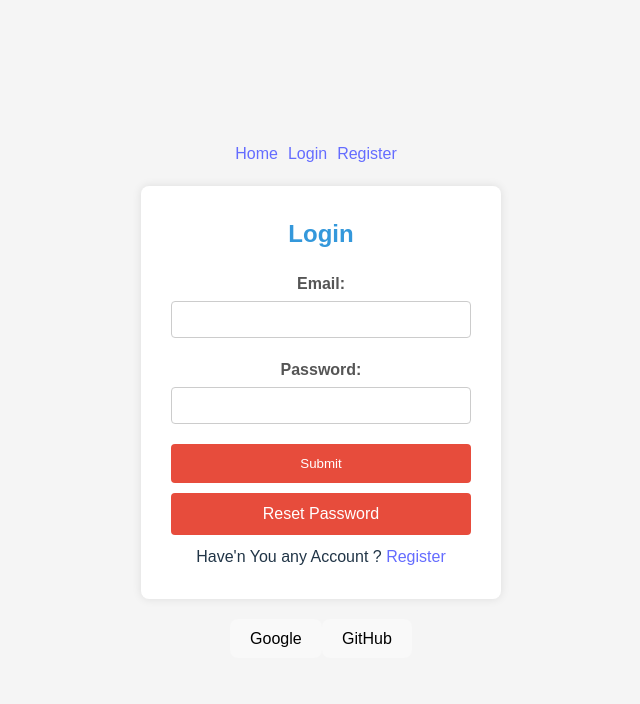
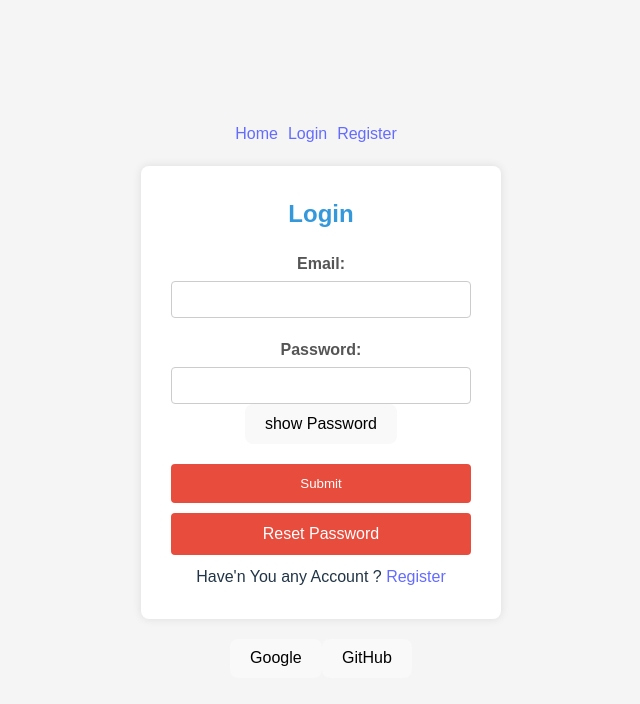
Before and after one commit to MDABDULLAH16/simple-firebase, a React (Vite) app: page /login in a window 1280 px wide. Shown: the top 704 px of the page, without its empty margins (319-959 px from the left). Built offline with nearby package versions, Linux system fonts and the light colour scheme.

Commit message:
apply show pass on form

```diff
--- a/src/Login/Login.jsx
+++ b/src/Login/Login.jsx
@@ -95,7 +95,12 @@ const Login = () => {
       });
     console.log("reff email:", email);
   };
-
+  const [showPassword, setShowPassword] = useState(false);
+  const handleShowPassword = (event) => {
+    event.preventDefault();
+    setShowPassword(!showPassword);
+    console.log("show pass clicked");
+  };
   return (
     <div>
       <div className='login-container'>
@@ -113,7 +118,13 @@ const Login = () => {
           </div>
           <div className='form-group unique-form-group'>
             <label>Password:</label>
-            <input type='password' id='password' name='password' required />
+            <input
+              type={showPassword ? "text" : "password"}
+              id='password'
+              name='password'
+              required
+            />
+            <button onClick={handleShowPassword}>show Password</button>
           </div>
           <p>{error}</p>
           <input type='submit' className='submit-button' />
@@ -127,7 +138,8 @@ const Login = () => {
       </div>
       {user && (
         <div>
-          <h1> Name:{user.email}</h1>
+          <h1> Name:{user.displayName}</h1>
+          <h2>Email: {user.email}</h2>
           <img src={user.photoURL} alt='' />
         </div>
       )}
```
